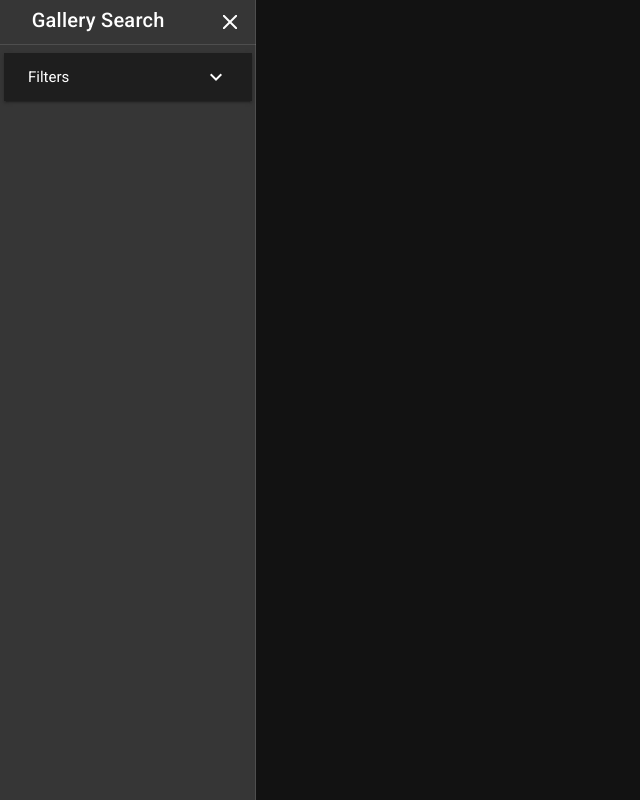
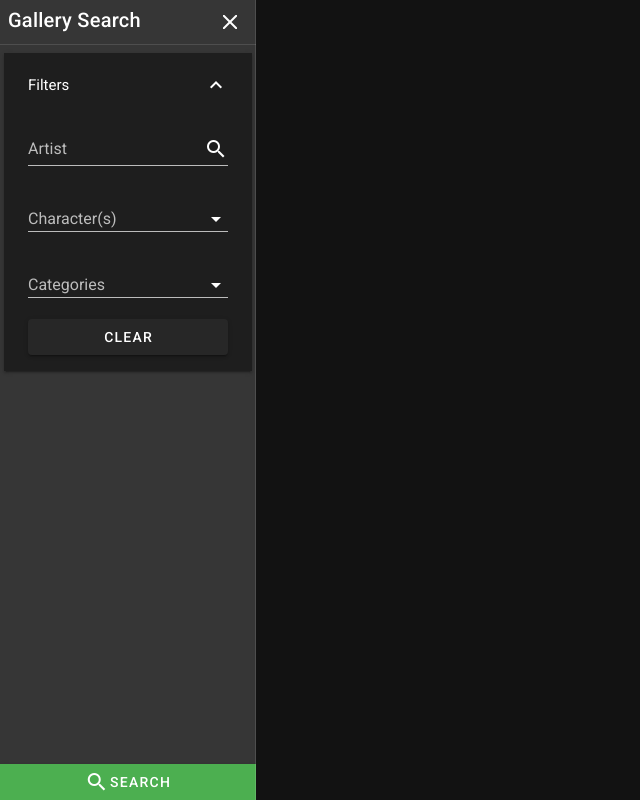
Before and after one commit to NerdyJ23/file-categorisation, a Vue app in the folder site/: page / in a window 1280 px wide. Shown: the whole page, without its empty margins (0-640 px from the left). Built offline with nearby package versions, Linux system fonts and the light colour scheme.

Commit message:
Use flex-row instead of v-row
Added search button at end of nav drawer, clear button to remove filter values.
Also made the filter accordian automatically be open on first load

```diff
--- a/site/src/App.vue
+++ b/site/src/App.vue
@@ -2,8 +2,8 @@
 	<v-app>
 		<navigation-drawer start-open style="height: 100%" @toggle="n => drawerOpen = n">
 			<v-list dense>
-				<v-list-item class="px-1">
-					<v-expansion-panels v-if="drawerOpen">
+				<v-list-item class="px-1 flex-grow-1">
+					<v-expansion-panels :value="0" v-if="drawerOpen">
 						<v-expansion-panel class="rounded-0">
 							<v-expansion-panel-header>
 								Filters
@@ -16,6 +16,12 @@
 					<v-icon class="mx-auto" v-else disabled>mdi-filter-variant</v-icon>
 				</v-list-item>
 			</v-list>
+			<template #actions>
+				<v-btn color="success" class="rounded-0">
+					<v-icon>mdi-magnify</v-icon>
+					Search
+				</v-btn>
+			</template>
 		</navigation-drawer>
 		<v-main>
 			<router-view/>
--- a/site/src/components/GalleryFilterCard.vue
+++ b/site/src/components/GalleryFilterCard.vue
@@ -1,16 +1,13 @@
 <template>
-	<div>
-		<v-row>
-			<v-col>
+	<div class="d-inline-flex flex-column">
+		<div class="flex-grow-1">
 				<v-text-field
 					append-icon="mdi-magnify"
 					label="Artist"
-					v-model="filter.artist"
+					v-model="artist"
 				/>
-			</v-col>
-		</v-row>
-		<v-row>
-			<v-col>
+		</div>
+		<div class="flex-grow-1">
 				<v-autocomplete
 					label="Character(s)"
 					deletable-chips
@@ -18,13 +15,11 @@
 					small-chips
 					hide-selected
 					hide-no-data
-					:items="filter.characters.list"
-					v-model="filter.characters.selected"
+					:items="characters.list"
+					v-model="characters.selected"
 				></v-autocomplete>
-			</v-col>
-		</v-row>
-		<v-row>
-			<v-col>
+		</div>
+		<div class="flex-grow-1">
 				<v-autocomplete
 					label="Categories"
 					deletable-chips
@@ -32,16 +27,13 @@
 					small-chips
 					hide-selected
 					hide-no-data
-					:items="filter.categories.list"
-					v-bind="filter.categories.selected"
+					:items="categories.list"
+					v-bind="categories.selected"
 				></v-autocomplete>
-			</v-col>
-		</v-row>
-		<v-row>
-			<v-col class="d-inline-flex">
-				<v-btn class="flex-grow-1">Clear</v-btn>
-			</v-col>
-		</v-row>
+		</div>
+		<div class="d-inline-flex">
+			<v-btn class="flex-grow-1" @click="clearFilter">Clear</v-btn>
+		</div>
 	</div>
 </template>
 <script>
@@ -51,8 +43,7 @@ export default {
 	},
 	data() {
 		return {
-			filter: {
-				artist: "test",
+			artist: "",
 			characters: {
 				list: ["Ahri", "Neeko", "Nidalee"],
 				selected: []
@@ -62,6 +53,12 @@ export default {
 				selected: []
 			}
 		}
+	},
+	methods: {
+		clearFilter() {
+			this.artist = "";
+			this.characters.selected = [];
+			this.categories.selected = [];
 		}
 	}
 }
--- a/site/src/components/Utility/NavigationDrawer.vue
+++ b/site/src/components/Utility/NavigationDrawer.vue
@@ -1,33 +1,34 @@
 <template>
-	<div>
 	<v-navigation-drawer
 		:mini-variant="!open"
 		:dense="dense"
 		ref="drawer"
 		permanent
+		class="d-flex flex-column"
 	>
-		<v-row>
-			<v-col class="d-inline-flex flex-row ml-2 my-1">
-				<span class="text-h6 mx-auto" v-if="open">Gallery Search</span>
+	<div class="d-flex flex-row ml-2 my-1">
+		<span class="text-h6 flex-grow-1" v-if="open">Gallery Search</span>
 		<v-btn
 			@click="drawerButtonClicked"
-					class="ml-auto mr-2"
 			icon
+			class="mr-2"
 		>
 			<v-icon>mdi-{{open ? 'window-close' : 'arrow-right' }}</v-icon>
 		</v-btn>
-			</v-col>
-		</v-row>
+	</div>
 	<v-divider />
-		<v-row>
-			<v-col>
-				<template v-show="open">
+	<!-- Content -->
+	<div class="d-flex flex-column">
 		<slot></slot>
+	</div>
+
+	<!-- Actions -->
+	<template #append>
+		<div class="d-flex flex-column">
+			<slot name="actions"></slot>
+		</div>
 	</template>
-			</v-col>
-		</v-row>
 	</v-navigation-drawer>
-	</div>
 </template>
 <script>
 export default {
```
Lines whose indentation alone changed are shown as unchanged.
